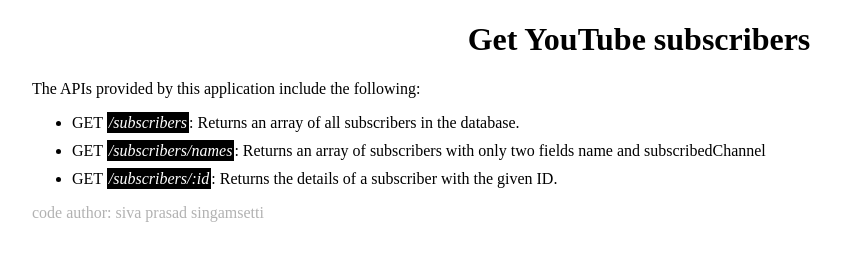
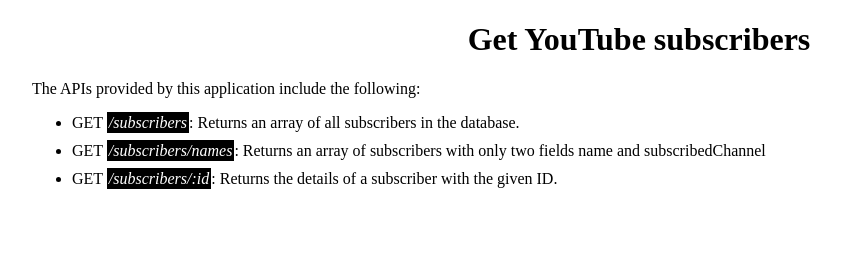
Before and after one commit to latamanwani/youtube_subscribers, a website: page index.html in a window 1280 px wide. Shown: the whole page, without its empty margins (26-867 px from the left). Drawn offline with Linux system fonts and the light colour scheme.

Commit message:
minor fix

```diff
--- a/index.html
+++ b/index.html
@@ -40,7 +40,7 @@
                 subscribedChannel</li>
             <li>GET <em>/subscribers/:id</em>: Returns the details of a subscriber with the given ID.</li>
         </ul>
-        <p style="color: #B2B2B2;">code author: siva prasad singamsetti</p>
+
     </div>
 
 </body>
```
